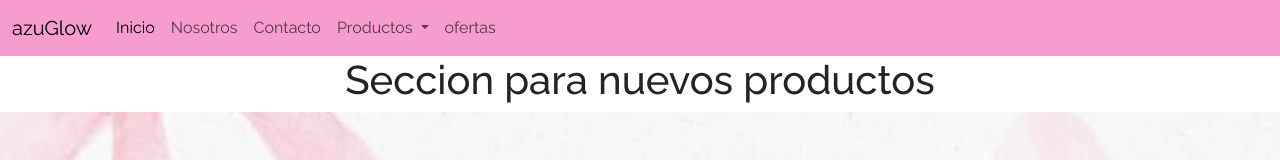
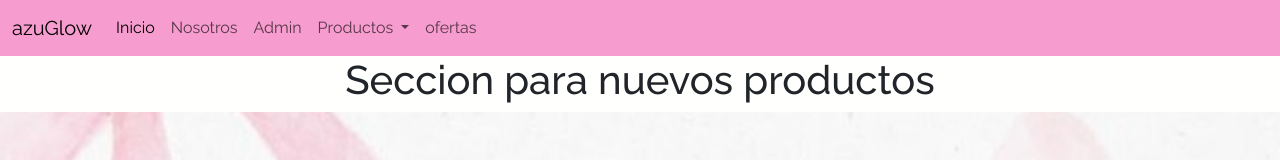
Before and after one commit to azuuulsg/angular, an Angular app: page /contact in a window 1280 px wide. Shown: the top 160 px of the page. Built offline with nearby package versions, Linux system fonts and the light colour scheme.

Commit message:
finalizada

```diff
--- a/src/app/app.html
+++ b/src/app/app.html
@@ -18,7 +18,7 @@
 
 
         <li class="nav-item">
-          <a class="nav-link" href="contact">Contacto</a>
+          <a class="nav-link" href="contact">Admin</a>
         </li>
 
 
--- a/src/app/models/tarjeta.ts
+++ b/src/app/models/tarjeta.ts
@@ -10,3 +10,5 @@ export interface Tarjeta {
 
     anualPublicacion: number;
 }
+
+//interfaz molde o plantillas que define como debe ser un objeto -> id, img...
--- a/src/app/pages/contact/contact.html
+++ b/src/app/pages/contact/contact.html
@@ -4,6 +4,10 @@
     <img src="../../../assets/floreria.jpg" class="imagen" alt="...">
 </div>
 
+<!--me agrupa todos los datos del formulario -> formgroup
+
+ngif-> muestra o oculta un elemento basado en una condicion
+-->
 <div class="container">
     <h2>Nuevo producto</h2>
 
@@ -16,11 +20,14 @@
       valid es true cuando todos los controles cumplen sus Validators.-->
       <!--Un FormGroup es un contenedor que guarda y organiza todos los campos de un formulario.-->
     <form [formGroup]="nuevoProducto" (ngSubmit)="crearProducto()"> <!--envia informacion-->
+        <!--ng submit directiva angular que permite manejar el evento de un formulario
+        ng -> directiva decorador de clase que le permite a angular modificar el comportamiento de un elemento html
+         se reconocen como *-->
         <div class="mb-3">
             <label for="mombre" class="form-lablel">nombre</label>
 
             <!-- formColtrolName -> atributo que vincule con la informacion de mi propiedad -->
-            <input id="nombre" type="text" class="form-control" formControlName="nombre">
+            <input id="nombre" type="text" class="form-control" formControlName="nombre"> <!--valida cada uno de los control-->
         </div>
 
         <div class="mb-3">
--- a/src/app/pages/contact/contact.ts
+++ b/src/app/pages/contact/contact.ts
@@ -1,6 +1,6 @@
 import { Component } from '@angular/core';
 import { Flores } from '../../models/flores';
-import { FormControl, FormGroup, ReactiveFormsModule, Validators} from '@angular/forms';
+import { FormControl, FormGroup, ReactiveFormsModule, Validators } from '@angular/forms';
 import { CommonModule } from '@angular/common';
 
 
@@ -33,10 +33,14 @@ export class Contact {
   /* ""<-string
   string -> '' / number ->null
   Crea un formulario con FormGroup y FormControl.
+
+  formcontrol -> representa cada campo del formulario
+
+
   */
-    nuevoProducto = new FormGroup ({
-      nombre: new FormControl('',Validators.required),
-      descripcion: new FormControl (''),
+  nuevoProducto = new FormGroup({
+    nombre: new FormControl('', Validators.required),
+    descripcion: new FormControl(''),
     precio: new FormControl(null, Validators.required),
     /*img: new FormControl(''),
     alt: new FormControl('')*/
@@ -47,10 +51,12 @@ export class Contact {
    * @descripciom metodo de creacion de productos segun interfaz
    */
 
+  /*El método crearProducto no devuelve nada (void). Se llama cuando el usuario quiere agregar un nuevo producto. */
 
-
-    crearProducto(): void{
-      if(this.nuevoProducto.valid){
+  crearProducto(): void {
+    if (this.nuevoProducto.valid) {
+      /*Aquí revisa si el formulario es válido.
+Si no lo es, no crea el producto. */
       const nuevoProducto: Flores = {
 
         /* id-> asignamos contador para qie sea autoincrementable*/
--- a/src/app/pages/products/secciones/seccion1/seccion1.ts
+++ b/src/app/pages/products/secciones/seccion1/seccion1.ts
@@ -15,6 +15,8 @@ export class Seccion1 {
 
 
   public infoTarjeta: Tarjeta[];
+  tarjetaSeleccionada: any = null;
+
 
   constructor() {
     this.infoTarjeta = [
@@ -73,7 +75,6 @@ export class Seccion1 {
 
   }
 
-  tarjetaSeleccionada: any = null;
   verMasinfo(tarjeta: any) {
     this.tarjetaSeleccionada = tarjeta;
   }
--- a/src/app/pages/products/secciones/seccion2/seccion2.html
+++ b/src/app/pages/products/secciones/seccion2/seccion2.html
@@ -5,6 +5,8 @@
     <div class="row">
         <!--el ngfor es una directiva que permite iterar coleccones/ arreglos funcionalidad
         similar al for, foreach -->
+
+        <!--let i recorre cada producto de mi arreglo-->
         <div *ngFor="let i of infoTarjeta" class="col-lg-3 col-md-6 col-sm-12 col-xs-12 mb-4">
             <div class="card">
                 <img src="{{i.img}}" class="" alt="{{i.alt}}">
```
Also changed, not shown: src/app/pages/ofertas/ofertas.html (+2 -5 lines), 1 other file (tests, documents, lock files or other folders). Lines whose indentation alone changed are shown as unchanged.
